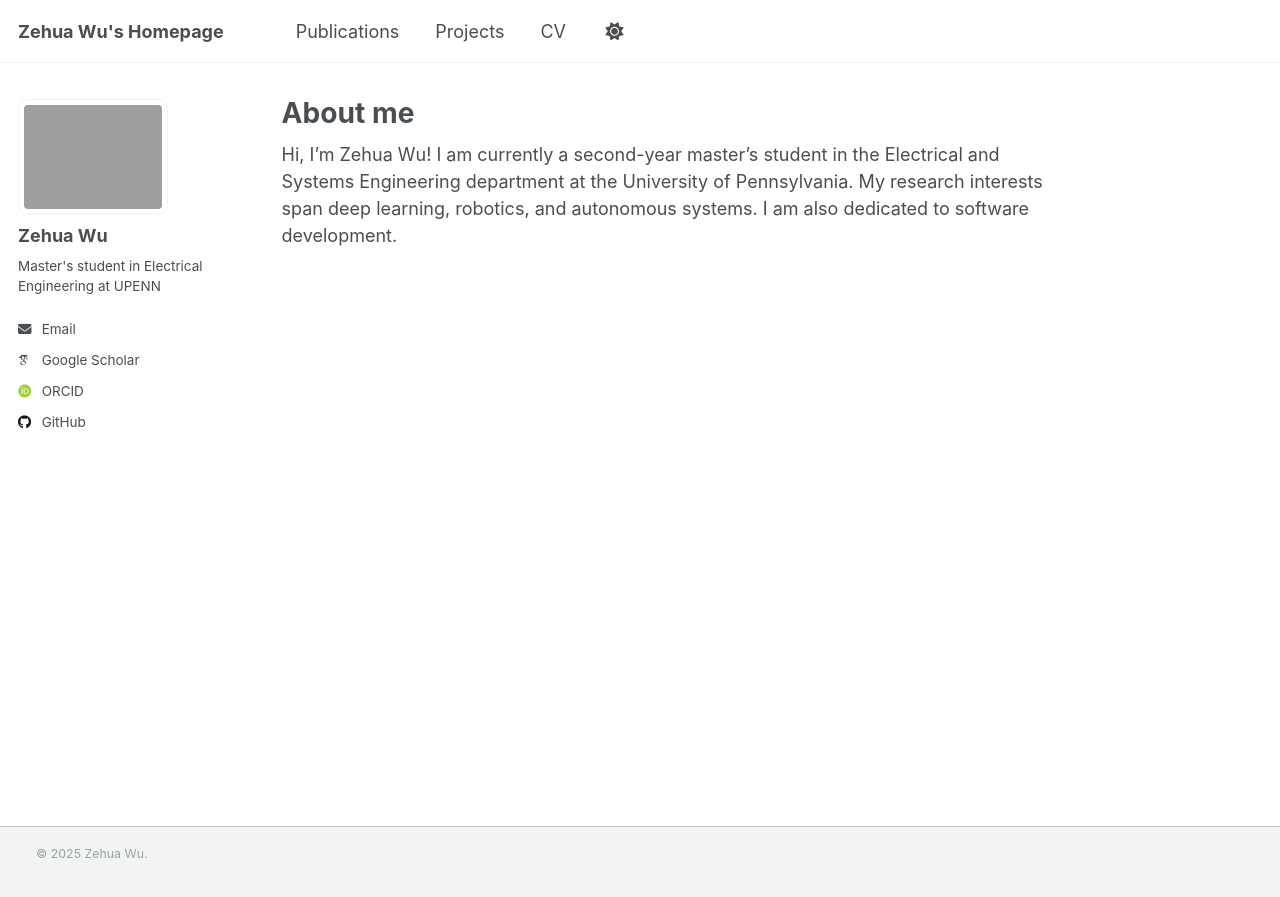
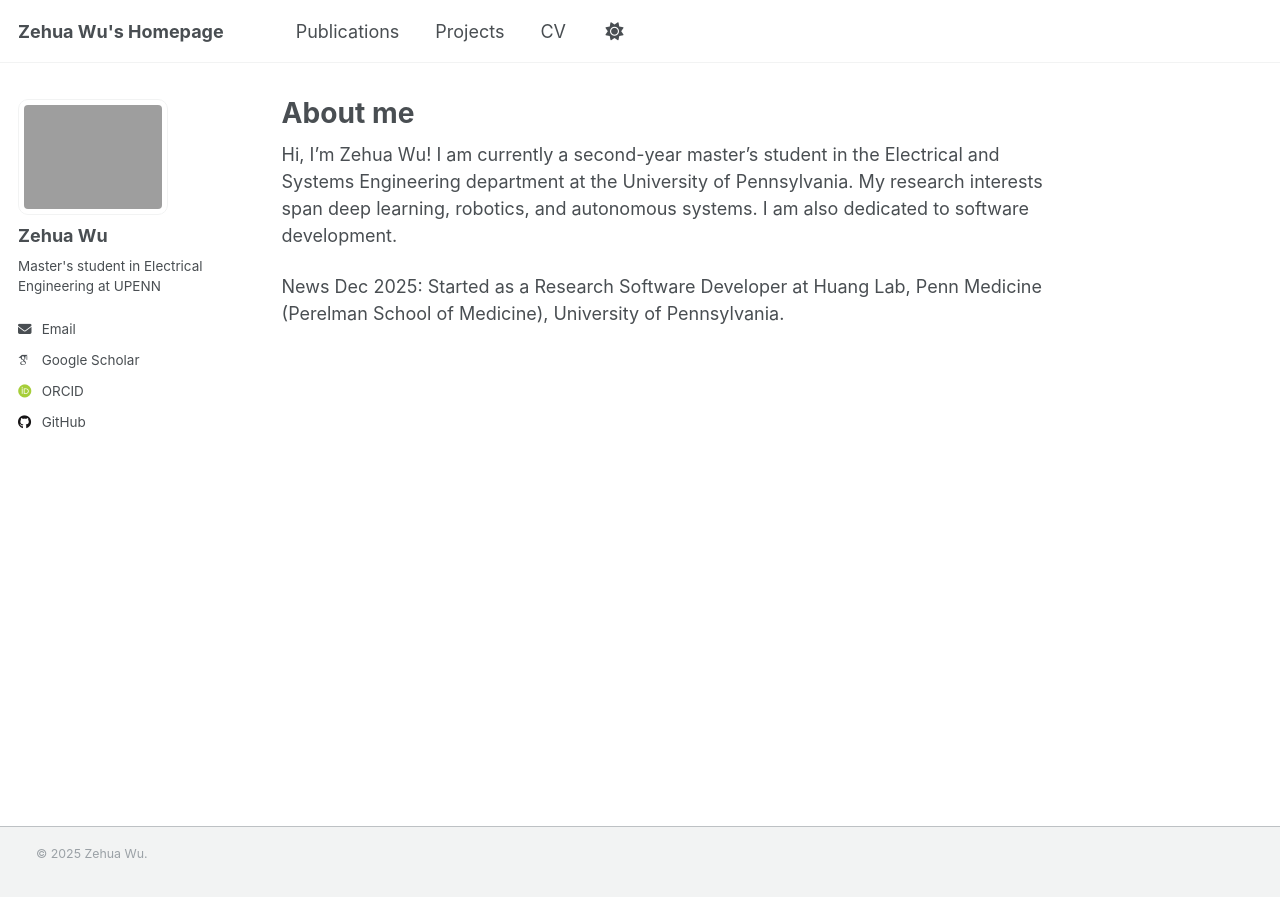
Before and after one commit to zehua-wu/zehua-wu.github.io, a Jekyll site: the page built from _pages/about.md, in a window 1280 px wide. Shown: the top 897 px of the page. Built offline with Jekyll 4.4.1, drawn with Linux system fonts in a browser that asks for light colours; some web fonts are replaced; a script that is not in the unit is left out.

Commit message:
Update about.md with news on new position
Added recent news about starting a new position.

```diff
--- a/_pages/about.md
+++ b/_pages/about.md
@@ -10,6 +10,11 @@ redirect_from:
 Hi, I'm Zehua Wu! I am currently a second-year master's student in the Electrical and Systems Engineering department at the University of Pennsylvania. My research interests span deep learning, robotics, and autonomous systems. I am also dedicated to software development.
 
 
+
+
+News
+Dec 2025: Started as a Research Software Developer at Huang Lab, Penn Medicine (Perelman School of Medicine), University of Pennsylvania.
+
 <!--
 
 News
```
